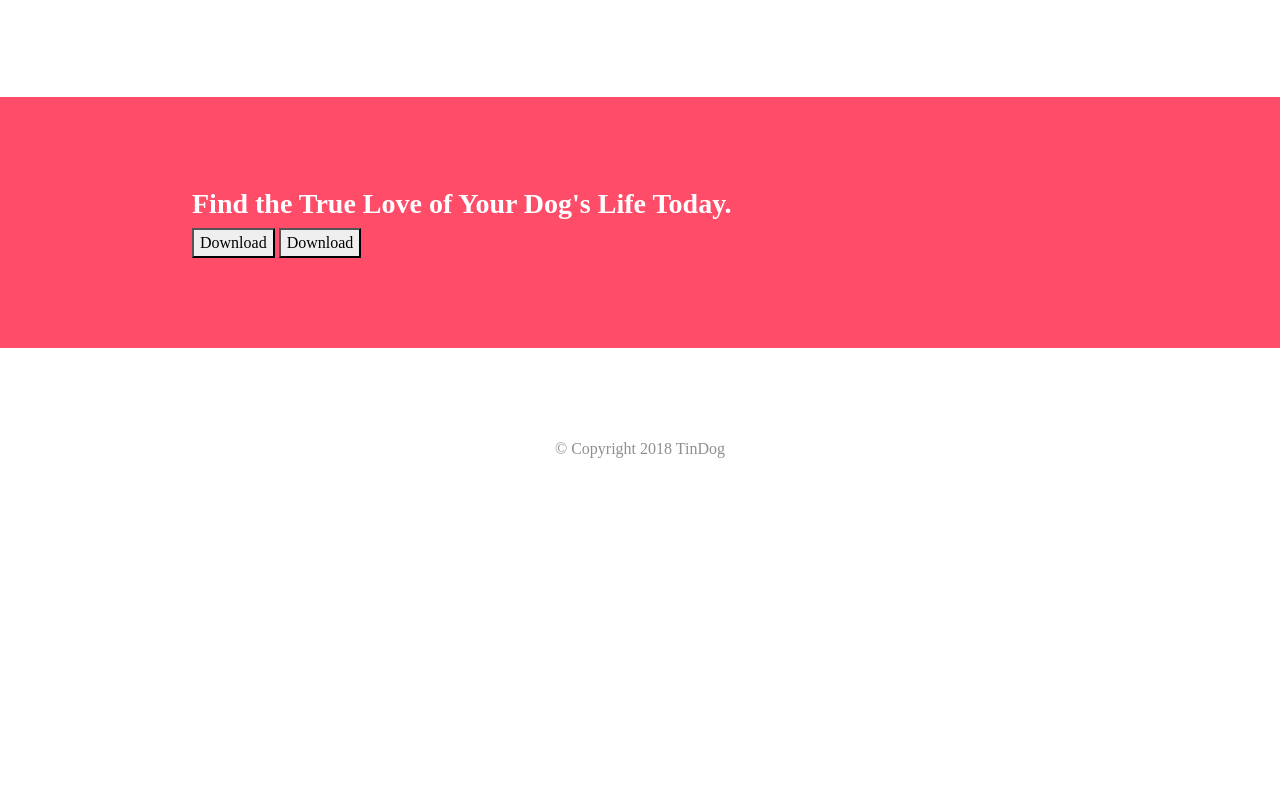
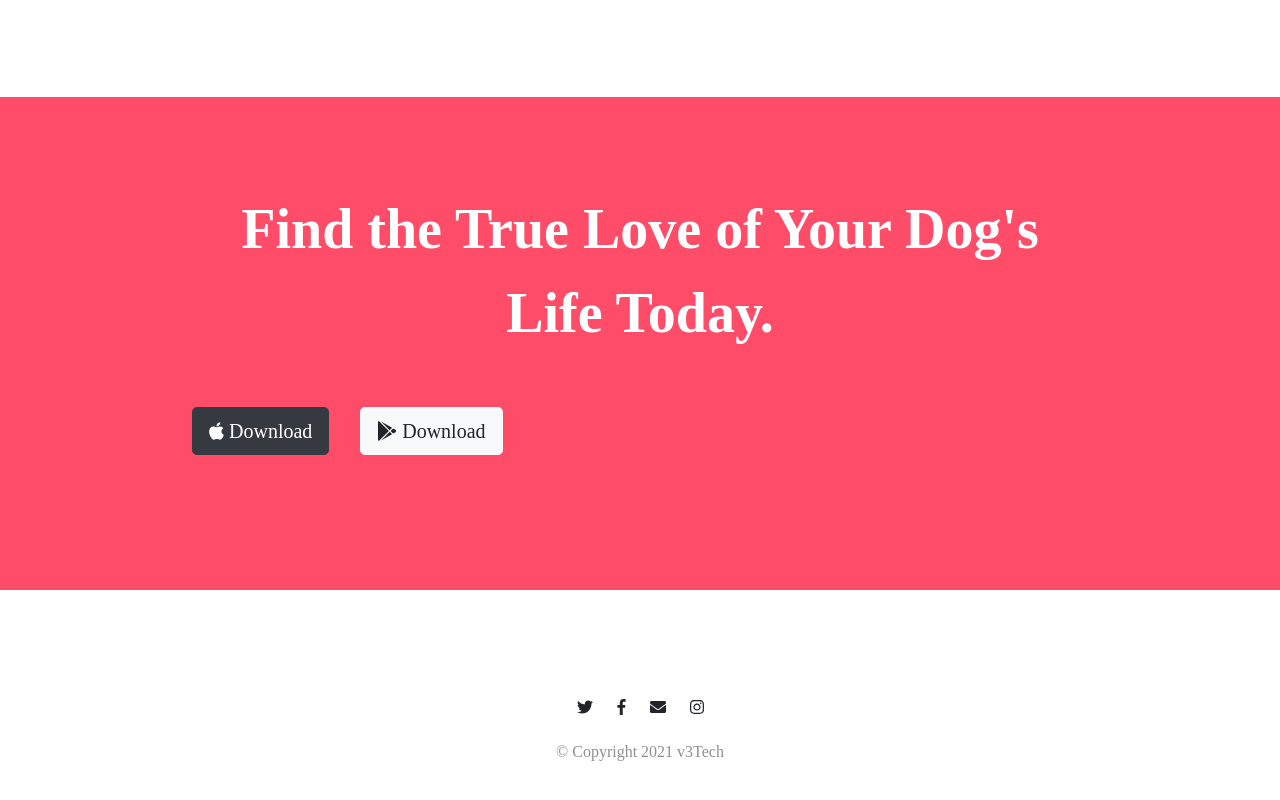
Before and after one commit to vcyacc/TinDog, a plain HTML site: page index.html in a window 1280 px wide. Shown: the part 2612-3412 px from the top of the page. Before the commit the page ends 3179 px from the top, so only its background shows below. Drawn offline with nearby package versions, Linux system fonts and the light colour scheme.

Commit message:
footer icons added

```diff
--- a/index.html
+++ b/index.html
@@ -36,13 +36,13 @@
         <div class="collapse navbar-collapse" id="navbarSupportedContent">
           <ul class="navbar-nav ml-auto">
               <li class="nav-item">
-                  <a class="nav-link" href="">Contact</a>
+                  <a class="nav-link" href="#footer">Contact</a>
               </li>
               <li class="nav-item">
-                  <a class="nav-link" href="">Pricing</a>
+                  <a class="nav-link" href="#pricing">Pricing</a>
               </li>
               <li class="nav-item">
-                  <a class="nav-link" href="">Download</a>
+                  <a class="nav-link" href="#cta">Download</a>
               </li>
           </ul>
        </div>
@@ -189,9 +189,9 @@
 
   <section id="cta">
 
-    <h3>Find the True Love of Your Dog's Life Today.</h3>
-    <button type="button">Download</button>
-    <button type="button">Download</button>
+    <h3 class="cta-heading">Find the True Love of Your Dog's Life Today.</h3>
+    <button class="download-button btn btn-lg btn-dark" type="button"><i class="fab fa-apple"></i> Download</button>
+    <button class="download-button btn btn-lg btn-light" type="button"><i class="fab fa-google-play"></i> Download</button>
 
   </section>
 
@@ -199,8 +199,11 @@
   <!-- Footer -->
 
   <footer id="footer">
-
-    <p>© Copyright 2018 TinDog</p>
+    <i class="social-icon fab fa-twitter"></i>
+    <i class="social-icon fab fa-facebook-f"></i>
+    <i class="social-icon fas fa-envelope"></i>
+    <i class="social-icon fab fa-instagram"></i>
+    <p>© Copyright 2021 v3Tech</p>
 
   </footer>
 
```
